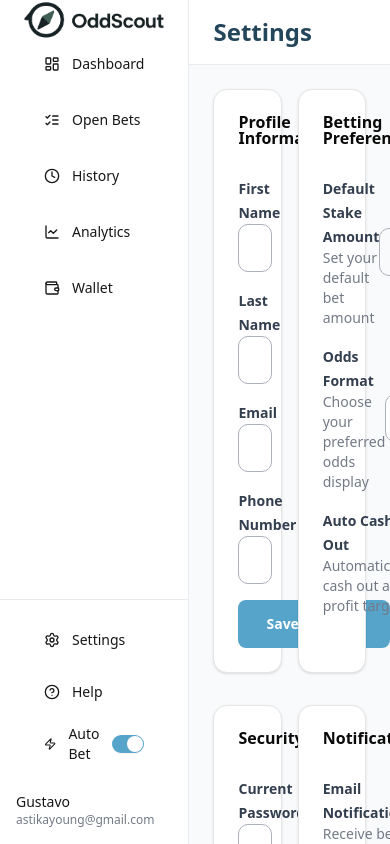
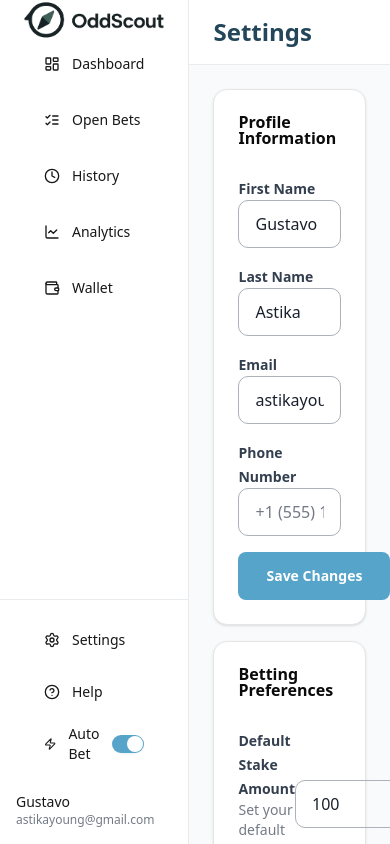
Before and after one commit to GustavoAcacioDev/odd-scout-front, a Next.js app: page /settings in a window 390 px wide. Built offline with nearby package versions, Linux system fonts and the light colour scheme.

Commit message:
fix: implemented responsive grid on settings page

```diff
--- a/src/app/(protected-routes)/settings/page.tsx
+++ b/src/app/(protected-routes)/settings/page.tsx
@@ -20,7 +20,7 @@ import React from "react";
 
 export default function SettingsPage() {
   return (
-    <PageContainer className="grid grid-cols-2 gap-4">
+    <PageContainer className="grid grid-cols-1 gap-4 space-y-0 md:grid-cols-2">
       <Card>
         <CardHeader>
           <CardTitle>Profile Information</CardTitle>
```
